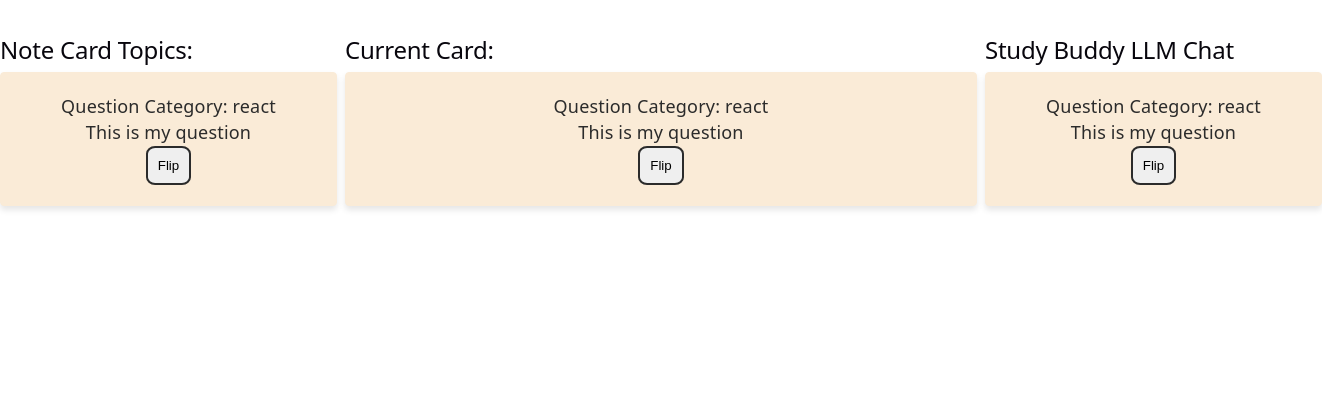
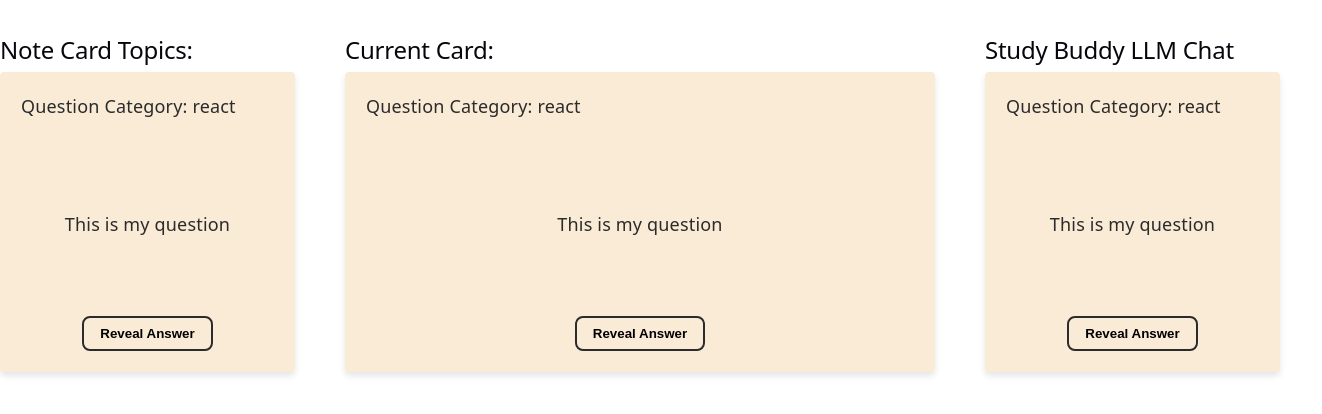
Before and after one commit to AcAntellAno/flash-cards-client, a React (Vite) app: page / in a window 1280 px wide. Shown: the top 414 px of the page, 1322 px wide, since content can reach past the window. Built offline with nearby package versions, Linux system fonts and the light colour scheme.

Commit message:
feat(LEA-26): created card flip css animation

```diff
--- a/src/components/cards/card.tsx
+++ b/src/components/cards/card.tsx
@@ -10,68 +10,116 @@ interface CardProps {
   next?: ReactNode;
 }
 
+// 1. Explicitly type the transient prop for StyledCard
+interface StyledCardProps {
+  $isFlipped: boolean;
+}
+
 const CardContainer = styled.div`
   display: flex;
   justify-content: center;
   align-items: center;
+  width: 100%;
+  perspective: 1000px; /* Crucial for the 3D depth effect */
+`;
+
+const StyledCard = styled.section<StyledCardProps>`
+  display: flex;
+  flex-direction: column;
+  justify-content: center;
+  width: 100%;
+  min-height: 300px; /* Give the card a structural baseline height */
+  transition: transform 0.8s cubic-bezier(0.175, 0.885, 0.32, 1.275); /* Added slight bounce */
+  transform-style: preserve-3d;
+  cursor: pointer;
+  position: relative;
+  transform: ${(props) =>
+    props.$isFlipped ? 'rotateY(180deg)' : 'rotateY(0deg)'};
+`;
+
+// Separate Layout into Front and Back Faces
+const CardFace = styled.div`
+  position: absolute;
+  top: 0;
+  left: 0;
+  width: 100%;
+  height: 100%;
+  padding: 20px;
+  box-sizing: border-box;
+  backface-visibility: hidden; /* Hides the reverse side when turned away */
+  border-radius: 4px;
+  box-shadow: 0 4px 6px rgba(0, 0, 0, 0.1);
   background-color: #faebd7;
   color: #2b2b2b;
   border: 1px solid #faebd7;
-  border-radius: 4px;
-  box-shadow: 0 4px 6px rgba(0, 0, 0, 0.1);
-  width: 100%;
-  padding: 20px;
+  display: flex;
+  flex-direction: column;
+  justify-content: space-between;
 `;
 
-const StyledCard = styled.section`
-  display: flex;
-  flex-direction: column;
-  justify-content: center;
+const CardFaceBack = styled(CardFace)`
+  transform: rotateY(180deg);
 `;
 
 const CardItem = styled.div`
-  /* border: 2px solid green; */
+  margin-bottom: 12px;
 `;
 
 const CenterItem = styled.div`
   display: flex;
   justify-content: center;
+  flex-grow: 1;
+  align-items: center;
 `;
 
 const ButtonContainer = styled.div`
   display: flex;
   justify-content: center;
   align-items: center;
+  margin-top: auto;
 `;
 
 const RevealButton = styled.button`
   border: 2px solid #2b2b2b;
-  border-radius: 20%;
-  padding: 10px;
-  display: flex;
-  justify-content: center;
+  border-radius: 8px;
+  padding: 8px 16px;
+  cursor: pointer;
+  background: transparent;
+  font-weight: bold;
+
+  &:hover {
+    background-color: rgba(0, 0, 0, 0.05);
+  }
 `;
 
 const Card = (props: CardProps) => {
   const [isFlipped, setIsFlipped] = React.useState(false);
   const { question, answer, category } = props;
+
   return (
     <CardContainer>
-      <StyledCard>
-        <CardItem>Question Category: {category}</CardItem>
-        <CardItem>
+      <StyledCard $isFlipped={isFlipped}>
+        {/* FRONT FACE */}
+        <CardFace>
+          <CardItem>Question Category: {category}</CardItem>
           <CenterItem>{question}</CenterItem>
-        </CardItem>
-        {isFlipped ? (
-          <CardItem>
-            <CenterItem>{answer}</CenterItem>
-          </CardItem>
-        ) : null}
-        <ButtonContainer>
-          <RevealButton onClick={() => setIsFlipped(!isFlipped)}>
-            Flip
-          </RevealButton>
-        </ButtonContainer>
+          <ButtonContainer>
+            <RevealButton onClick={() => setIsFlipped(true)}>
+              Reveal Answer
+            </RevealButton>
+          </ButtonContainer>
+        </CardFace>
+
+        {/* BACK FACE */}
+        <CardFaceBack>
+          <CardItem>Answer Category: {category}</CardItem>
+          <CenterItem>{answer}</CenterItem>
+          <ButtonContainer>
+            <RevealButton onClick={() => setIsFlipped(false)}>
+              Show Question
+            </RevealButton>
+          </ButtonContainer>
+        </CardFaceBack>
       </StyledCard>
     </CardContainer>
   );
```
